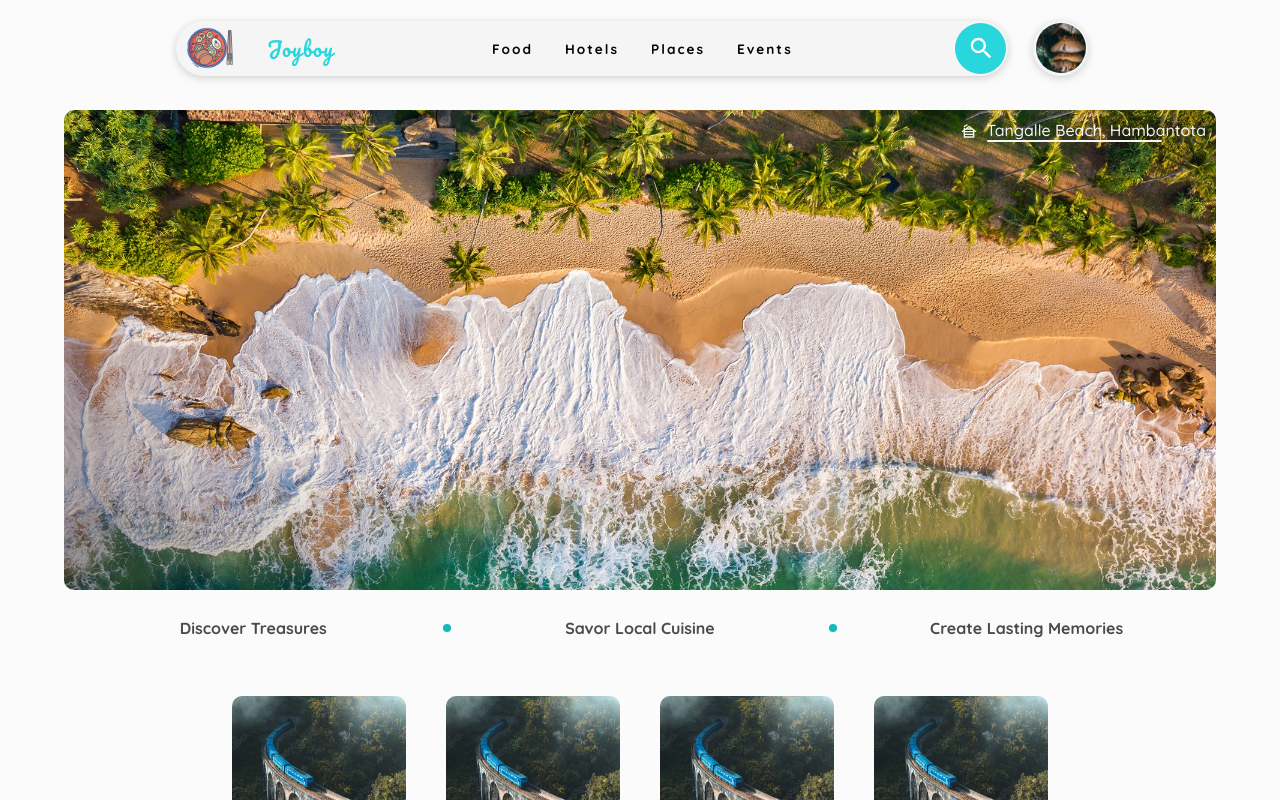
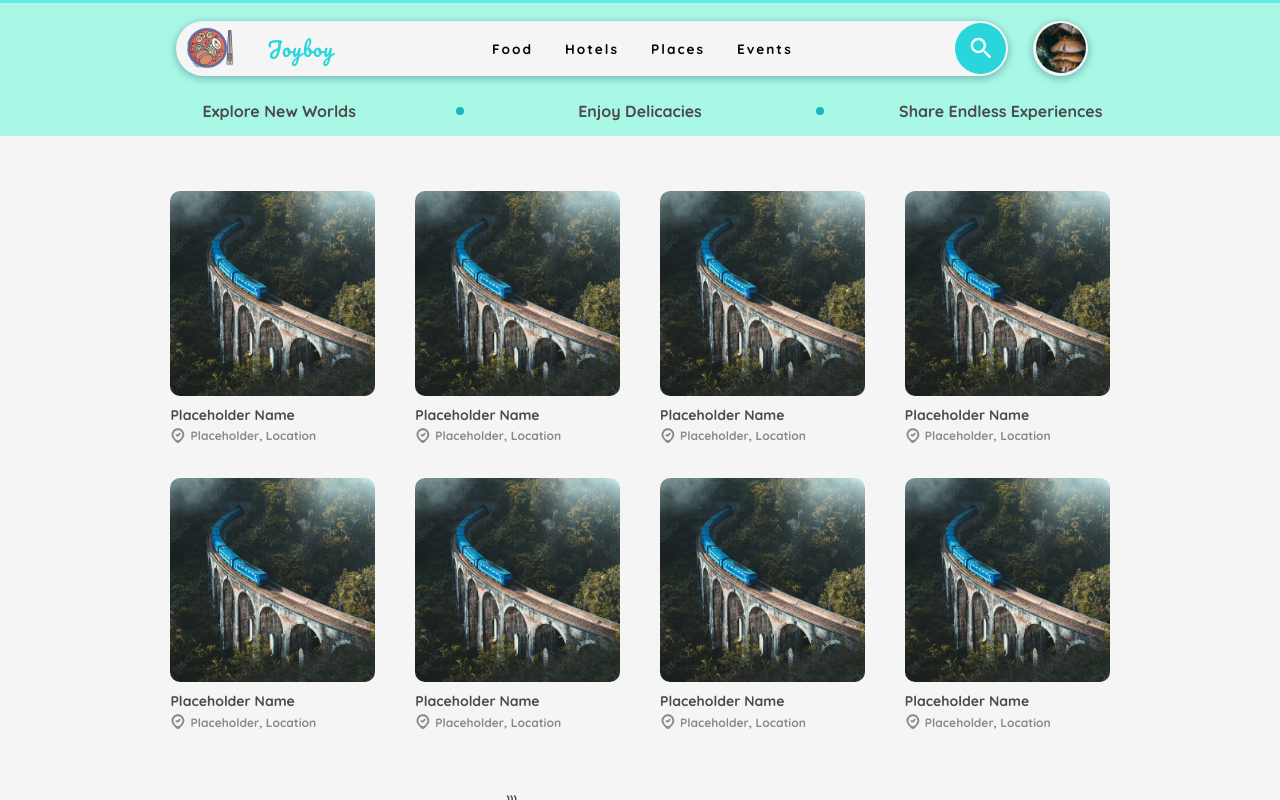
Before and after one commit to sathirak/joyboy, a React (Create React App) app in the folder client/: page / in a window 1280 px wide. Shown: the top 800 px of the page. Built offline with nearby package versions, Linux system fonts and the light colour scheme.

Commit message:
Removed Spotlight, Added Homepage Header, Edited Popular CSS

```diff
--- a/client/src/App.css
+++ b/client/src/App.css
@@ -23,7 +23,7 @@
     --mono-subtitle: #8A8A8A;
     --mono-smoke: #f5f5f5;
 
-    --box-shadow: 0px 2px 6px 2px rgb(172 172 172 / 34%), 0px 1px 2px 0px rgb(165 165 165 / 11%);
+    --box-shadow: 0px 2px 6px 2px rgba(51, 113, 142, 0.34), 0px 1px 2px 0px rgb(165 165 165 / 11%);
     --box-hover:  0 4px 12px 4px rgba(7,17,27,0.15);
     --text-shadow: 0px 2px 6px rgba(172, 172, 172, 0.34), 0px 1px 2px rgba(165, 165, 165, 0.11);
     --enlarge: scale(1.05);
@@ -34,12 +34,12 @@
     --border-style: unset;
     --border-width: unset;
 
-    --red:    #ffadad;
-    --orange: #ffd6a5;
-    --yellow: #fdffb6;
-    --teal:   #e4f1ee;
-    --lime:   #d9edf8;
-    --mauve:  #dedaf4;
+    --red: #F44336;
+    --orange: #FFB74D;
+    --yellow: #FFEE58;
+    --teal: #80DEEA;
+    --lime: #c4fb83;
+    --mauve: #9575CD;
 }
 
 body {
@@ -48,13 +48,13 @@ body {
     -moz-user-select: none;
     -ms-user-select: none;
     user-select: none;
-    background-color: #FBFBFB;
+    background-color: var(--mono-smoke);
     margin: 0;
     overflow-x: hidden;
 }
 
 input {
-    caret-color: var(--mono-nav);
+    caret-color: var(--brand-active);
 }
 
 * {
@@ -74,10 +74,25 @@ html {
   }
 
   *::-webkit-scrollbar-thumb {
+    background: var(--teal);
+    border-radius: var(--border-round);
+  }
+
+  *::-webkit-scrollbar-thumb:hover {
     background: var(--brand-active);
     border-radius: var(--border-round);
   }
 
 *::-webkit-scrollbar-track {
-background-color: transparent;
+background-color: #e1e0e0;
 }
+
+@keyframes float {
+	0%,
+	100% {
+		transform: translateY(5px);
+	}
+	50% {
+		transform: translateY(-5px);
+	}
+}
--- a/client/src/components/Card.css
+++ b/client/src/components/Card.css
@@ -39,8 +39,8 @@
 	border-radius: var(--border-radius);
 	transition: all 0.2s ease;
 	box-shadow: var(--shadow);
-	width: calc(123px + 4vw);
-	height: calc(123px + 4vw);
+	width: clamp( 200px, 16vw, 40vw);
+	height: clamp( 200px, 16vw, 40vw);
 	object-fit: cover;
 }
 
@@ -74,7 +74,6 @@
 	background-size: contain;
 	width: 1rem;
 	height: 1rem;
-	user-select: none;
 	cursor: pointer;
 	transition: all 0.5s ease;
 	margin: 4px;
--- a/client/src/components/Cuisine.css
+++ b/client/src/components/Cuisine.css
@@ -1,13 +1,11 @@
 
 .CuisineCard-Container {
-    margin: 10px;
     transition: var(--transition);
     transition: all 0.4s ease;
     display: flex;
     flex-direction: column;
     align-items: center;
     cursor: pointer;
-    width: max-content;
     align-content: center;
     flex-wrap: wrap;
 }
@@ -65,13 +63,6 @@
 	display: flex;
 	flex-direction: column;
 	align-items: center;
-}
-
-.Cuisine:hover {
-	.Cuisine-Icon {
-		animation: float 3s infinite;
-		animation-timing-function: cubic-bezier(0.45, 0.05, 0.55, 0.95);
-	}
 }
 
 .Cuisine-Spacer {
--- a/client/src/components/Featured.css
+++ b/client/src/components/Featured.css
@@ -23,6 +23,7 @@
 	.FeatCard-Title {
 		color: var(--brand-active);
 		text-shadow: var(--text-shadow);
+		transform: var(--enlarge);
 	}
 
 	.FeatCard-Location {
@@ -109,13 +110,6 @@
 	display: flex;
 	flex-direction: column;
 	align-items: center;
-}
-
-.Featured:hover {
-	.Featured-Icon {
-		animation: float 3s infinite;
-		animation-timing-function: cubic-bezier(0.45, 0.05, 0.55, 0.95);
-	}
 }
 
 .Featured-Spacer {
@@ -225,15 +219,3 @@
 		align-items: center;
 	}
 }
-
-/* Animations Section */
-
-@keyframes float {
-	0%,
-	100% {
-		transform: translateY(3px);
-	}
-	50% {
-		transform: translateY(-3px);
-	}
-}
--- a/client/src/components/Navigator.css
+++ b/client/src/components/Navigator.css
@@ -4,6 +4,13 @@
 .Navigator {
 	position: relative;
 	z-index: 10;
+}
+
+.Navigator-Brim {
+	height: 0.2em;
+	width: 100%;
+	background-color: var(--brand-link);
+	position: fixed;
 }
 
 .Navigator-Bar {
@@ -71,7 +78,7 @@
 }
 
 .Navigator-Logo-Wrapper:hover {
-	transform: rotate(360deg), var(--enlarge);
+	transform: rotate(360deg) var(--enlarge);
 
 }
 
--- a/client/src/components/Navigator.js
+++ b/client/src/components/Navigator.js
@@ -49,6 +49,7 @@ const Navigator = () => {
 	return (
 
 		<section className="Navigator">
+			<div className="Navigator-Brim"></div>
 			<div className="Navigator-Bar">
 				<div className="Navigator-Container">
 
--- a/client/src/components/Popular.css
+++ b/client/src/components/Popular.css
@@ -22,9 +22,44 @@
 .Popular-Spacer {
 	height: calc(25px + 3.8em);
 	width: 100%;
+    background-color: var(--brand-background);
+}
+
+.Popular-Over {
+    position: relative;
+    padding-top: 15px;
+    padding-bottom: 15px;
+    margin-bottom: 35px;
+    width: 100%;
+    display: flex;
+    flex-direction: row;
+    align-items: center;
+    justify-content: center;
+    transition: var(--transition);
+    background-color: var(--brand-background);
+}
+
+.Popular-Slogan {
+	color: var(--mono-title);
+	font-size: 1rem;
+	font-weight: 700;
+	text-align: center;
+	transition: var(--transition);
+	width: 26vw;
+	margin-left: 10px;
+	margin-right: 10px;
 }
 
 @media only screen and (max-width: 800px) {
+
+    .Popular-Slogan {
+		width: 50vw;
+	}
+
+	.Popular-Over {
+		width: 100%;
+		justify-content: center;
+	}
 
 	.Popular-Inner {
 		grid-template-columns: repeat(2, 1fr);
--- a/client/src/components/Popular.js
+++ b/client/src/components/Popular.js
@@ -4,8 +4,36 @@ import Card from "./../components/Card";
 const Popular = () => {
 	return (
 		<section className="Popular">
+
+			<div className="Popular-Container">
 			<div className="Popular-Spacer"></div>
-			<div className="Popular-Container">
+				<div className="Popular-Over">
+					<div id="Slogan-1" className="Popular-Slogan">
+						Explore New Worlds
+					</div>
+
+					<svg xmlns="http://www.w3.org/2000/svg" width="8" height="8" viewBox="0 0 8 8">
+						<circle cx="4" cy="4" r="4" fill="var(--brand-active)" />
+					</svg>
+
+					<div id="Slogan-2" className="Popular-Slogan">
+						Enjoy Delicacies
+					</div>
+
+					<svg xmlns="http://www.w3.org/2000/svg" width="8" height="8" viewBox="0 0 8 8">
+						<circle cx="4" cy="4" r="4" fill="var(--brand-active)" />
+					</svg>
+
+					<div id="Slogan-3" className="Popular-Slogan">
+						Share Endless Experiences
+					</div>
+				</div>
+				<div className="Popular-Inner">
+					<Card />
+					<Card />
+					<Card />
+					<Card />
+				</div>
 				<div className="Popular-Inner">
 					<Card />
 					<Card />
--- a/client/src/components/Spotlight.js
+++ b/client/src/components/Spotlight.js
@@ -3,37 +3,8 @@ import "./../components/Spotlight.css";
 import Cover from "./../assets/images/tangalle_2.jpg";
 import Spotlight_Icon from "../assets/icons/blog.svg";
 
-const slogans1 = ["Explore New Worlds", "Discover Treasures", "Embark on Adventures"];
-const slogans2 = ["Enjoy Delicacies", "Savor Local Cuisine", "Taste the World"];
-const slogans3 = ["Share Endless Experiences", "Create Lasting Memories", "Connect with Cultures"];
-
 const Spotlight = () => {
-
-	const [currentSloganIndex1, setCurrentSloganIndex1] = useState(0);
-	const [currentSloganIndex2, setCurrentSloganIndex2] = useState(0);
-	const [currentSloganIndex3, setCurrentSloganIndex3] = useState(0);
-
-	const updateSlogan = (sloganIndex, setSloganIndex, slogans) => {
-		setSloganIndex((sloganIndex + 1) % slogans.length);
-	};
-
-	useEffect(() => {
-		const sloganRotationInterval = setInterval(() => {
-
-			updateSlogan(currentSloganIndex1, setCurrentSloganIndex1, slogans1);
-			updateSlogan(currentSloganIndex2, setCurrentSloganIndex2, slogans2);
-			updateSlogan(currentSloganIndex3, setCurrentSloganIndex3, slogans3);
-
-		}, 3500);
-
-		return () => {
-			clearInterval(sloganRotationInterval);
-		};
-
-	}, [currentSloganIndex1, currentSloganIndex2, currentSloganIndex3]);
-
 	return (
-
 		<section className="Spotlight">
 			<div className="Spotlight-Spacer"></div>
 			<div className="Spotlight-Container">
@@ -47,9 +18,8 @@ const Spotlight = () => {
 						</div>
 					</div>
 					<div className="Spotlight-Under">
-
 						<div id="Slogan-1" className="Spotlight-Slogan">
-							{slogans1[currentSloganIndex1]}
+							Explore New Worlds
 						</div>
 
 						<svg xmlns="http://www.w3.org/2000/svg" width="8" height="8" viewBox="0 0 8 8">
@@ -57,7 +27,7 @@ const Spotlight = () => {
 						</svg>
 
 						<div id="Slogan-2" className="Spotlight-Slogan">
-							{slogans2[currentSloganIndex2]}
+							Enjoy Delicacies
 						</div>
 
 						<svg xmlns="http://www.w3.org/2000/svg" width="8" height="8" viewBox="0 0 8 8">
@@ -65,9 +35,8 @@ const Spotlight = () => {
 						</svg>
 
 						<div id="Slogan-3" className="Spotlight-Slogan">
-							{slogans3[currentSloganIndex3]}
+							Share Endless Experiences
 						</div>
-
 					</div>
 				</div>
 			</div>
--- a/client/src/pages/Home.js
+++ b/client/src/pages/Home.js
@@ -12,7 +12,6 @@ function Home() {
   return (
     <div className="Home">
         <Navigator />
-        <Spotlight />
         <Popular />
         <Featured />
         <Cuisine />
```
